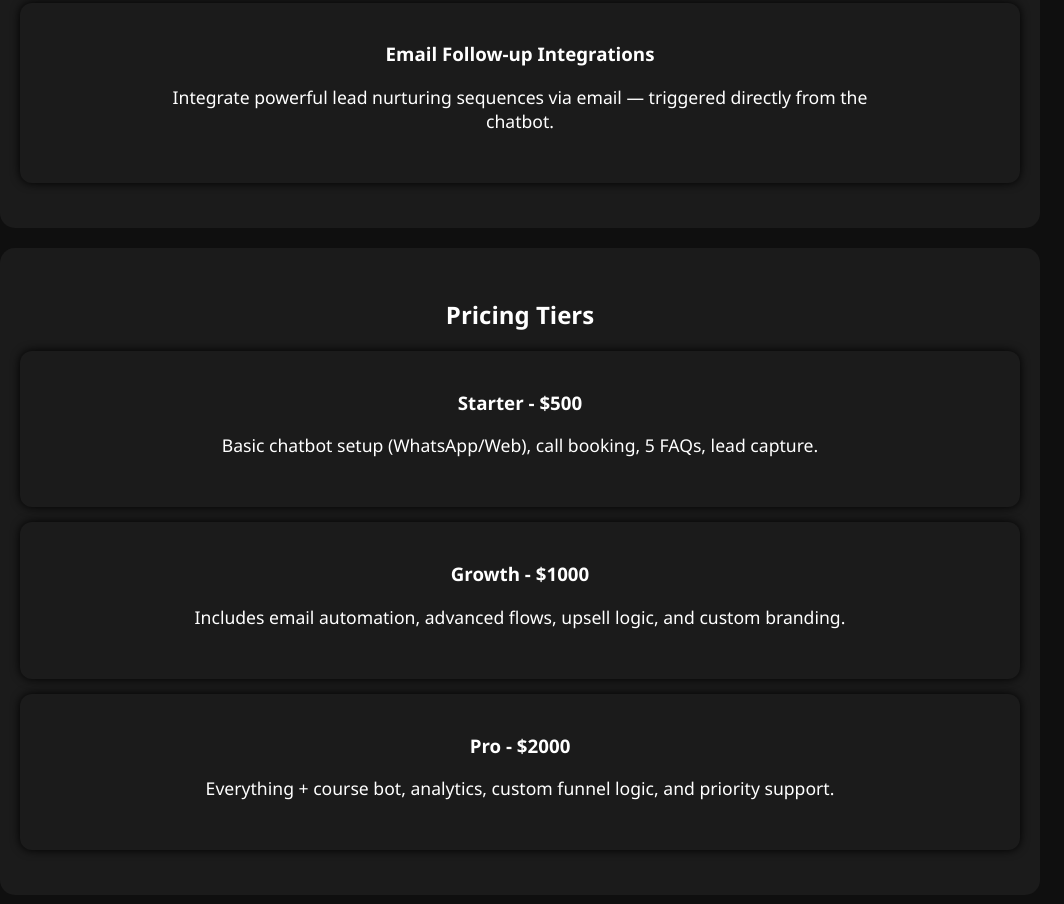
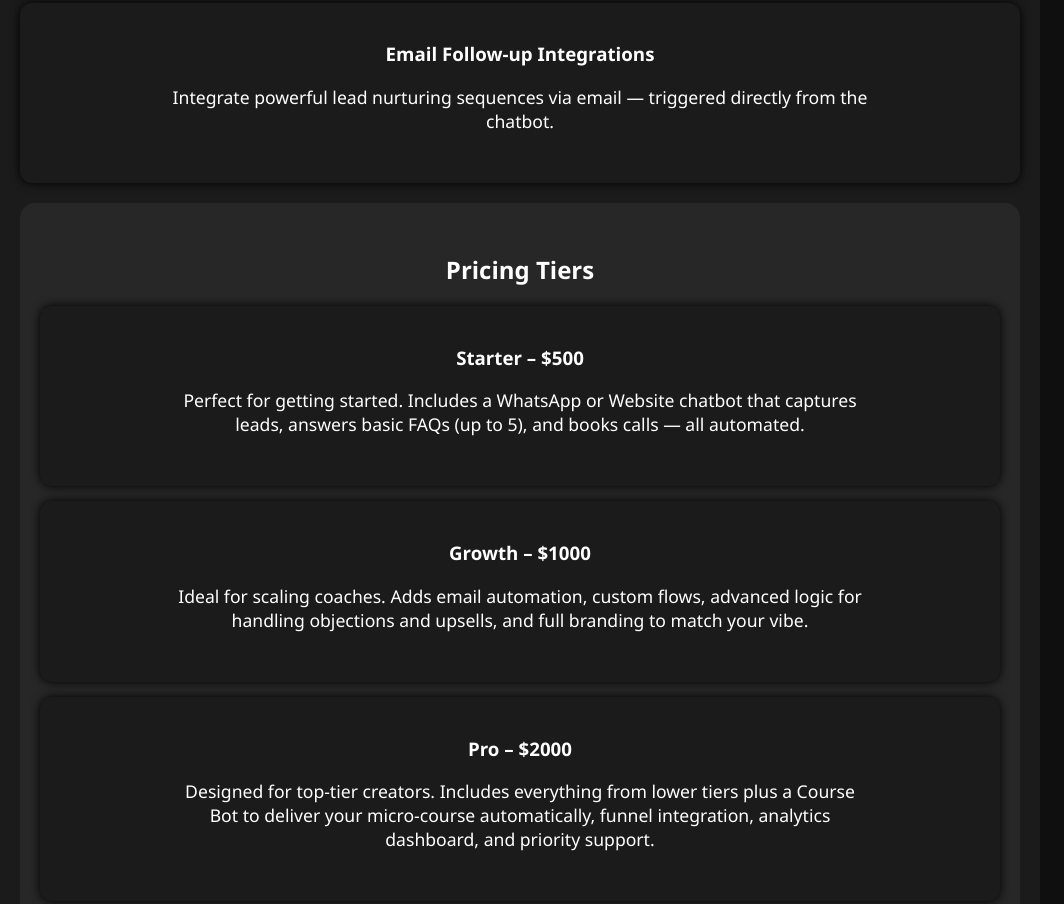
Before and after one commit to neuralyak/NeuralYak.github.io, a plain HTML site: page index.html in a window 1280 px wide. Shown: the part 1130-2034 px from the top of the page, without its empty margins (0-1064 px from the left). Drawn offline with nearby package versions, Linux system fonts and the light colour scheme; no server answers; animation ran at ten frames a second.

Commit message:
Update index.html

```diff
--- a/index.html
+++ b/index.html
@@ -115,23 +115,24 @@
     <h3>Email Follow-up Integrations</h3>
     <p>Integrate powerful lead nurturing sequences via email — triggered directly from the chatbot.</p>
   </div>
-</section>
+  <section class="pricing">
+  <h2>Pricing Tiers</h2>
 
-<section class="pricing">
-  <h2>Pricing Tiers</h2>
   <div class="price-tier">
-    <h3>Starter - $500</h3>
-    <p>Basic chatbot setup (WhatsApp/Web), call booking, 5 FAQs, lead capture.</p>
+    <h3>Starter – $500</h3>
+    <p>Perfect for getting started. Includes a WhatsApp or Website chatbot that captures leads, answers basic FAQs (up to 5), and books calls — all automated.</p>
   </div>
+
   <div class="price-tier">
-    <h3>Growth - $1000</h3>
-    <p>Includes email automation, advanced flows, upsell logic, and custom branding.</p>
+    <h3>Growth – $1000</h3>
+    <p>Ideal for scaling coaches. Adds email automation, custom flows, advanced logic for handling objections and upsells, and full branding to match your vibe.</p>
   </div>
+
   <div class="price-tier">
-    <h3>Pro - $2000</h3>
-    <p>Everything + course bot, analytics, custom funnel logic, and priority support.</p>
+    <h3>Pro – $2000</h3>
+    <p>Designed for top-tier creators. Includes everything from lower tiers plus a Course Bot to deliver your micro-course automatically, funnel integration, analytics dashboard, and priority support.</p>
   </div>
-</section>
+  </section>
 
 <section class="faq">
   <h2>FAQs</h2>
```
